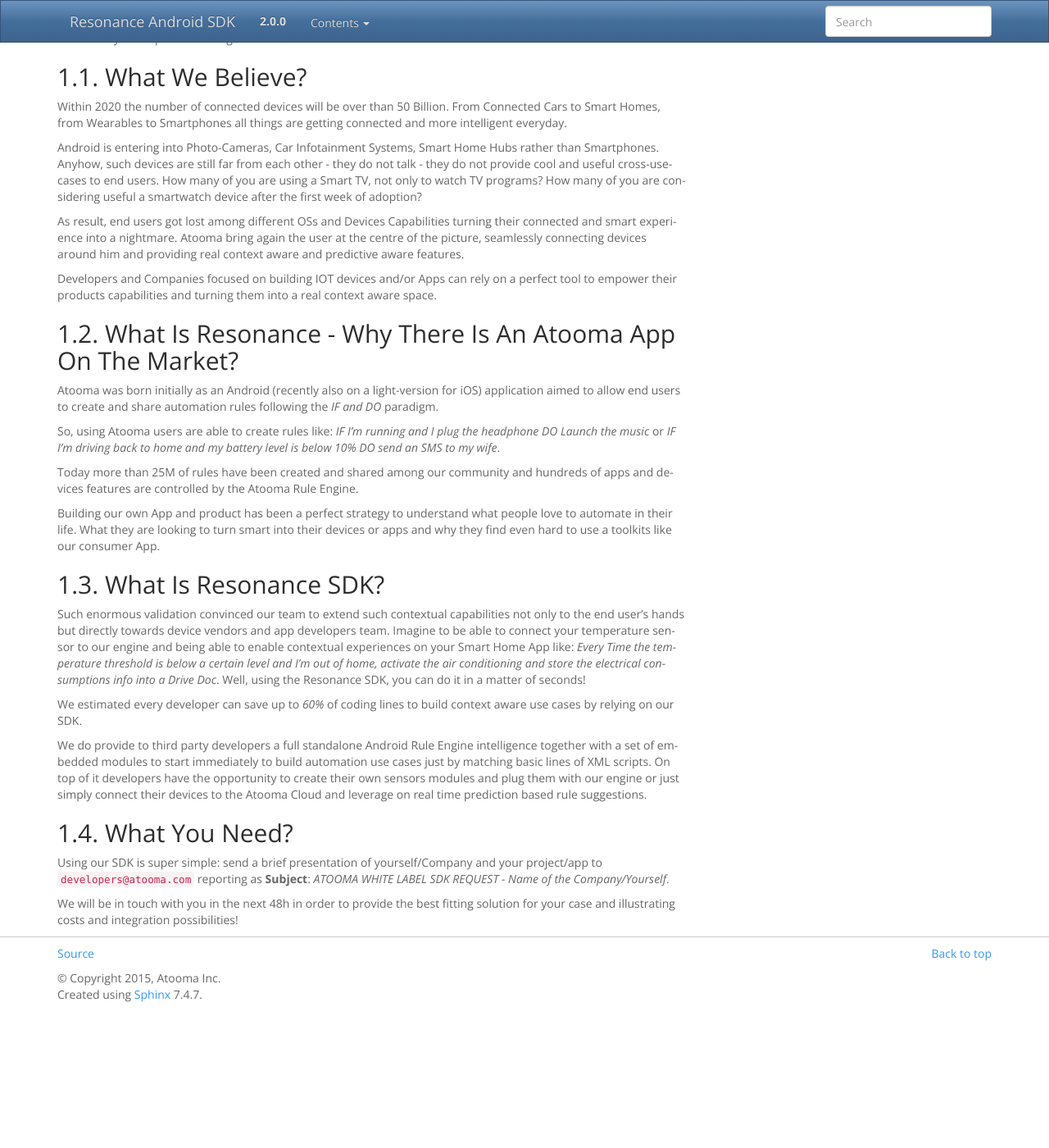
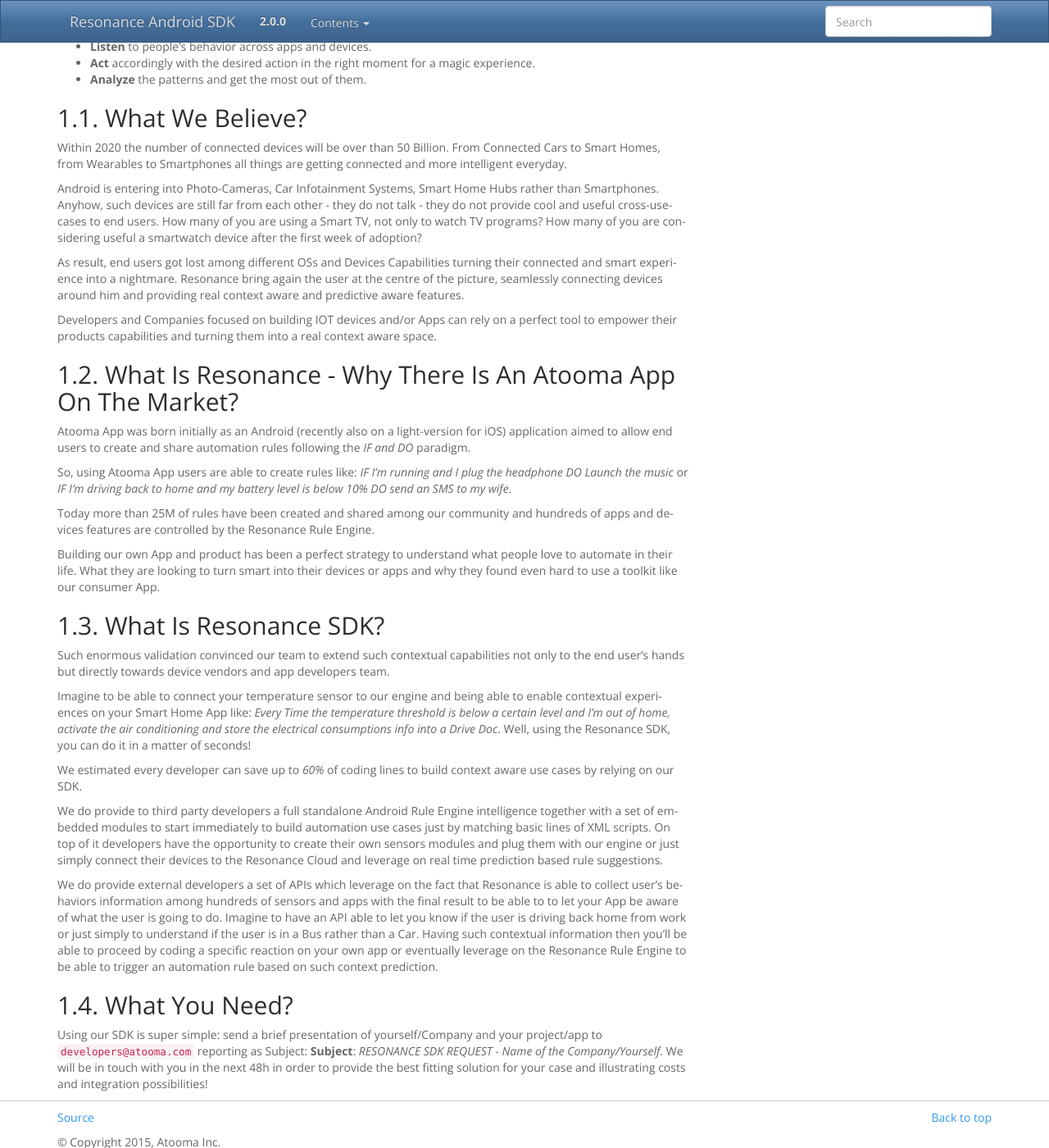
Before and after one commit to atooma/doc-resonance-sdk, a Sphinx documentation site: the page built from docs/source/intro.rst, in a window 1280 px wide and 1400 px high, scrolled down 283 px. Shown: the whole window at 82% size. Built offline with Sphinx 7.4.7, drawn with Linux system fonts in a browser that asks for light colours; pages that are not in the unit, such as notebooks, are missing from menus; cross-references to code outside the pages are shown as plain code; before the commit the page ends 1516 px from its top, so only the background shows below that; some of the changed text lies outside the part shown.

Commit message:
Updating getting started section

```diff
--- a/docs/source/intro.rst
+++ b/docs/source/intro.rst
@@ -7,11 +7,15 @@
 
 **Resonance-Powered-Apps** are Android based applications or devices that allow a user to leverage on the power of connecting multiple devices and apps together, with the final goal to automate recurring tasks and actions.
 
-Furthermore sensors, apps and devices are all managed by Atooma as key enabler to new generations of smart devices designed to:
+You'll be also able to leverage on our predictive and real-time suggestion based APIs which will provide a full context aware experience towards your end users.
 
-* Listen to people's behavior across apps and devices
-* Act accordingly with the desired action in the right moment for a magic experience
-* Analyze the patterns and get the most out of them
+Furthermore sensors, apps and devices are all managed by Resonance as key enabler to new generations of smart devices designed to:
+
+* **Listen** to people’s behavior across apps and devices.
+
+* **Act** accordingly with the desired action in the right moment for a magic experience.
+
+* **Analyze** the patterns and get the most out of them.
 
 
 What We Believe?
@@ -24,40 +28,40 @@
 Anyhow, such devices are still far from each other - they do not talk - they do not provide cool and useful cross-use-cases to end users. How many of you are using a Smart TV, not only to watch TV programs? How many of you are considering useful a smartwatch device after the first week of adoption?
 
 As result, end users got lost among different OSs and Devices Capabilities turning their connected and smart experience into a nightmare.
-Atooma bring again the user at the centre of the picture, seamlessly connecting devices around him and providing real context aware and predictive aware features.
+Resonance bring again the user at the centre of the picture, seamlessly connecting devices around him and providing real context aware and predictive aware features.
 
 Developers and Companies focused on building IOT devices and/or Apps can rely on a perfect tool to empower their products capabilities and turning them into a real context aware space.
-
 
 What Is Resonance - Why There Is An Atooma App On The Market?
 ---------------------------------------------------------------------
 
-Atooma was born initially as an Android (recently also on a light-version for iOS) application aimed to allow end users to create and share automation rules following the *IF and DO* paradigm.
+Atooma App was born initially as an Android (recently also on a light-version for iOS) application aimed to allow end users to create and share automation rules following the *IF and DO* paradigm.
 
-So, using Atooma users are able to create rules like: *IF I'm running and I plug the headphone DO Launch the music* or *IF I'm driving back to home and my battery level is below 10% DO send an SMS to my wife*.
+So, using Atooma App users are able to create rules like: *IF I'm running and I plug the headphone DO Launch the music* or *IF I'm driving back to home and my battery level is below 10% DO send an SMS to my wife*.
 
-Today more than 25M of rules have been created and shared among our community and hundreds of apps and devices features are controlled by the Atooma Rule Engine.
+Today more than 25M of rules have been created and shared among our community and hundreds of apps and devices features are controlled by the Resonance Rule Engine.
 
-Building our own App and product has been a perfect strategy to understand what people love to automate in their life. What they are looking to turn smart into their devices or apps and why they find even hard to use a toolkits like our consumer App.
-
+Building our own App and product has been a perfect strategy to understand what people love to automate in their life. What they are looking to turn smart into their devices or apps and why they found even hard to use a toolkit like our consumer App.
 
 What Is Resonance SDK?
 -----------------------------------------------------
 
-Such enormous validation convinced our team to extend such contextual capabilities not only to the end user's hands but directly towards device vendors and app developers team.
-Imagine to be able to connect your temperature sensor to our engine and being able to enable contextual experiences on your Smart Home App like: *Every Time the temperature threshold is below a certain level and I'm out of home, activate the air conditioning and store the electrical consumptions info into a Drive Doc*.
-Well, using the Resonance SDK, you can do it in a matter of seconds!
+Such enormous validation convinced our team to extend such contextual capabilities not only to the end user’s hands but directly towards device vendors and app developers team.
+
+Imagine to be able to connect your temperature sensor to our engine and being able to enable contextual experiences on your Smart Home App like: *Every Time the temperature threshold is below a certain level and I'm out of home, activate the air conditioning and store the electrical consumptions info into a Drive Doc*. Well, using the Resonance SDK, you can do it in a matter of seconds!
 
 We estimated every developer can save up to *60%* of coding lines to build context aware use cases by relying on our SDK.
 
 We do provide to third party developers a full standalone Android Rule Engine intelligence together with a set of embedded modules to start immediately to build automation use cases just by matching basic lines of XML scripts.
-On top of it developers have the opportunity to create their own sensors modules and plug them with our engine or just simply connect their devices to the Atooma Cloud and leverage on real time prediction based rule suggestions.
+On top of it developers have the opportunity to create their own sensors modules and plug them with our engine or just simply connect their devices to the Resonance Cloud and leverage on real time prediction based rule suggestions.
+
+We do provide external developers a set of APIs which leverage on the fact that Resonance is able to collect user's behaviors information among hundreds of sensors and apps with the final result to be able to to let your App be aware of what the user is going to do. Imagine to have an API able to let you know if the user is driving back home from work or just simply to understand if the user is in a Bus rather than a Car.
+Having such contextual information then you'll be able to proceed by coding a specific reaction on your own app or eventually leverage on the Resonance Rule Engine to be able to trigger an automation rule based on such context prediction.
 
 .. _intro-needs:
 
 What You Need?
 -----------------------------------------------------
 
-Using our SDK is super simple: send a brief presentation of yourself/Company and your project/app to :email:`developers@atooma.com` reporting as **Subject**: *ATOOMA WHITE LABEL SDK REQUEST - Name of the Company/Yourself*.
-
+Using our SDK is super simple: send a brief presentation of yourself/Company and your project/app to :email:`developers@atooma.com` reporting as Subject: **Subject**: *RESONANCE SDK REQUEST - Name of the Company/Yourself*.
 We will be in touch with you in the next 48h in order to provide the best fitting solution for your case and illustrating costs and integration possibilities!
```
